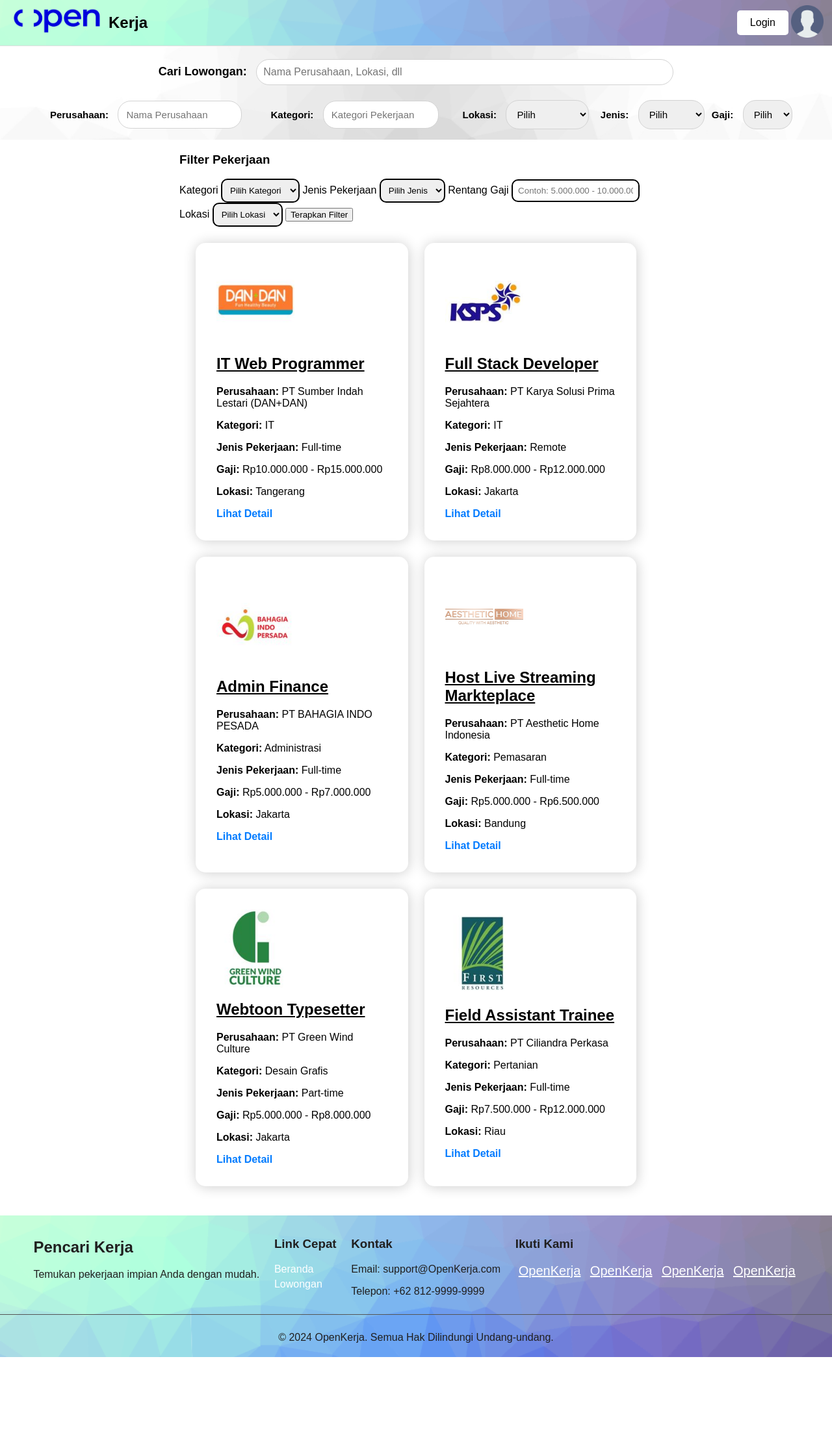
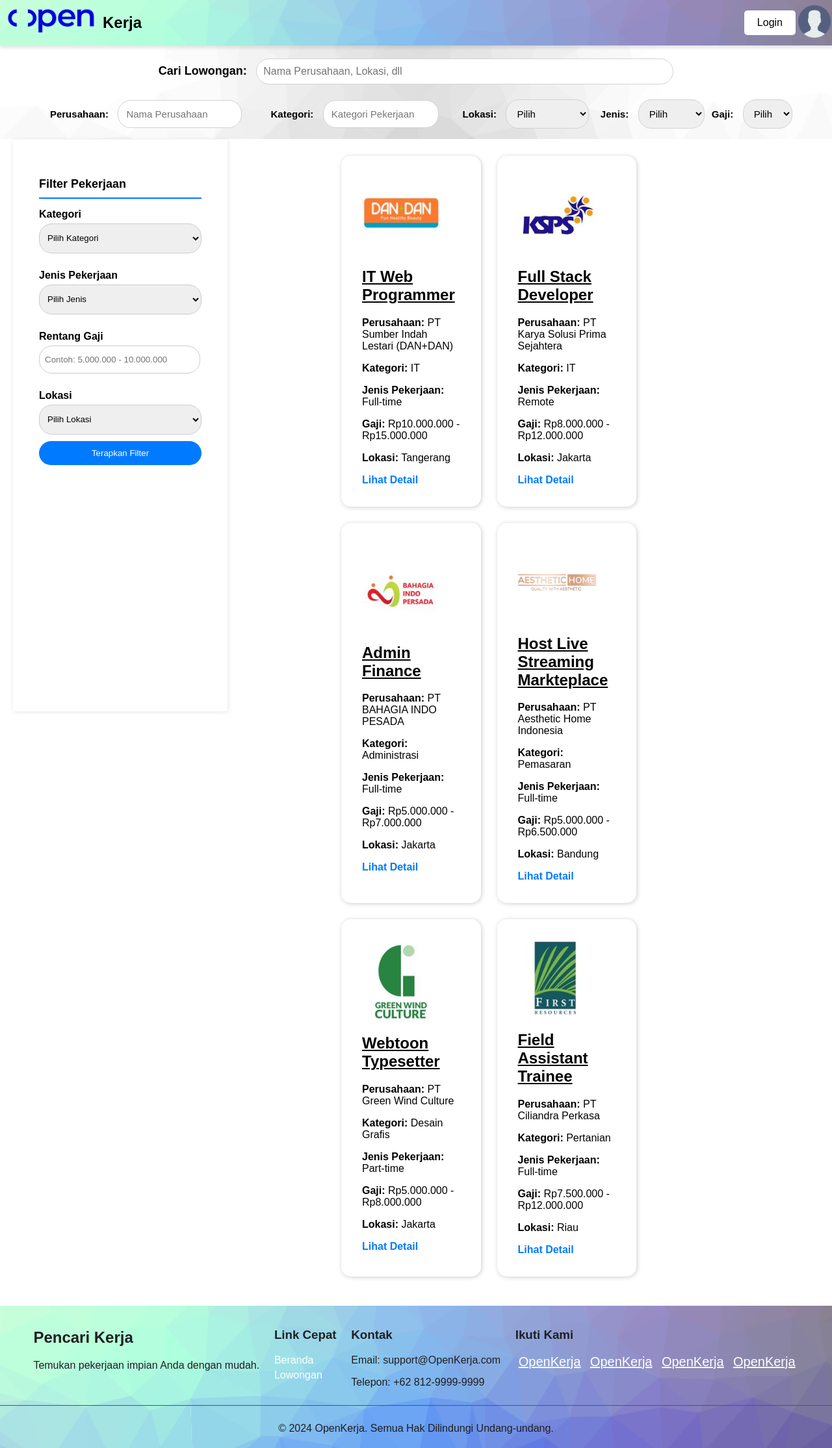
Before and after one commit to TomasBeckett/Project_ProgWeb, a PHP site: page /Lowongan.html in a window 1280 px wide. Shown: the whole page at 65% size. Before the commit the page ends 2089 px from the top, so only its background shows below. Run offline with PHP 8.4, Linux system fonts and the light colour scheme.

Commit message:
Update CSS

```diff
--- a/Web.css
+++ b/Web.css
@@ -6,13 +6,19 @@ body {
 }
 
 .header {
+    position: fixed;
+    top: 0;
+    left: 0;
+    width: 100%;
+    background-image: url(Pic/Background2.png);
+    background-repeat: no-repeat;
+    background-size: cover;
+    box-shadow: 0px 4px 5px rgba(0, 0, 0, 0.1);
+    z-index: 1000;
+    padding: 5px 1px;
     display: flex;
     justify-content: space-between;
     align-items: center;
-    background-image: url(Pic/Background2.png);
-    background-size: cover;
-    padding: 5px 10px;
-    border-bottom: 1px solid #ddd;
 }
 
 .header .logo {
@@ -30,8 +36,9 @@ body {
 main {
     padding: 1px 20px 20px 20px;
     border-radius: 10px;
-    margin-left: 20%;
+    margin-left: 0%;
     margin-right: 20%;
+    padding-top: 80x;
 }
 
 main h2 {
@@ -51,6 +58,7 @@ main table,main th, main td{
 }
 
 .section {
+    margin-top: 70px;
     background-image:url(Pic/Background1.jpg);
     background-repeat: no-repeat;
     background-size:cover;
@@ -142,6 +150,76 @@ select:hover {
     border-color: black
 }
 
+.content-wrapper {
+    display: flex;
+    gap: 150px;
+    min-height: 100vh;
+}
+
+.sidebar {
+    position: sticky;
+    top: 71px;
+    width: 250px;
+    height: 100vh;
+    background: #ffffff;
+    box-shadow: 1px 1px 7px rgba(0, 0, 0, 0.1);
+    padding: 40px;
+    display: flex;
+    flex-direction: column;
+}
+
+.sidebar-content {
+    flex-grow: 1;
+    overflow-y: auto;
+    max-height: calc(100vh - 40px);
+}
+
+.sidebar h3 {
+    font-size: 18px;
+    margin-bottom: 10px;
+    border-bottom: 2px solid #007bff;
+    padding-bottom: 10px;
+}
+
+.sidebar label {
+    padding-top: 5px;
+    display: block;
+    margin: 10px 0 5px;
+    font-weight: bold;
+}
+
+.sidebar select {
+    width: 100%;
+    height: 11%;
+    padding: 8px;
+    margin-bottom: 10px;
+    border: 1px solid #ccc;
+    border-radius: 20px;
+}
+
+.sidebar input {
+    width: 92%;
+    height: 6%;
+    padding: 8px;
+    margin-bottom: 10px;
+    border: 1px solid #ccc;
+    border-radius: 20px;
+}
+
+.filter-btn {
+    width: 100%;
+    background: #007bff;
+    color: white;
+    padding: 11px;
+    border: none;
+    border-radius: 20px;
+    cursor: pointer;
+}
+
+.filter-btn:hover {
+    background: #0056b3;
+}
+
 .button {
     background-color: white;
     color: black;
@@ -216,6 +294,9 @@ select:hover {
     cursor: pointer;
 }
 
+.job-list {
+    flex: 1;
+}
 
 .job-listing {
     min-width: 45%;
@@ -223,7 +304,7 @@ select:hover {
     background-color: #ffffff;
     padding: 30px;
     border-radius: 15px;
-    box-shadow: 1px 1px 20px rgba(0, 0, 0, 0.2);
+    box-shadow: 1px 1px 7px rgba(0, 0, 0, 0.2);
     align-items: center;
     gap: 15px;
     width: 50%;
@@ -271,6 +352,7 @@ footer {
     background-size: cover;
     color: #201f1f;
     padding: 5px 0;
+    width: 100%;
 }
 .footer-container {
     display: flex;
```
